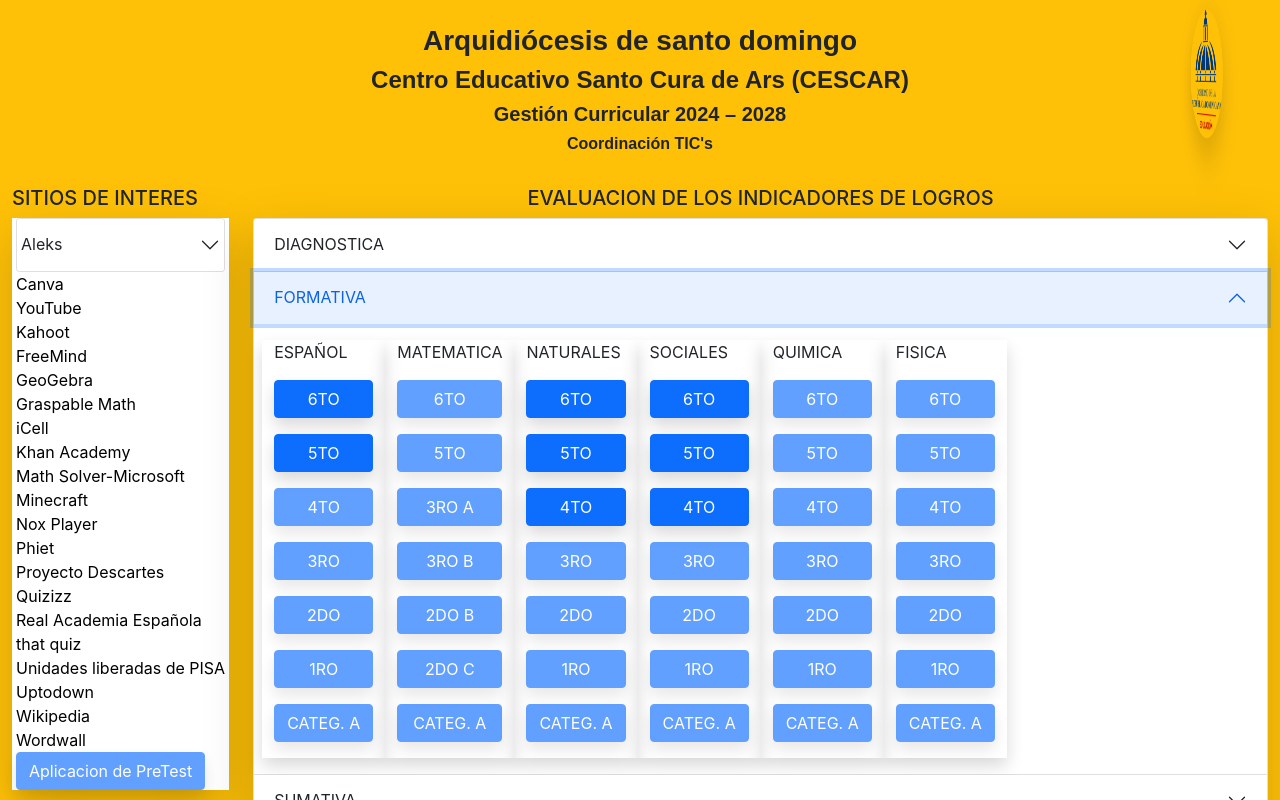
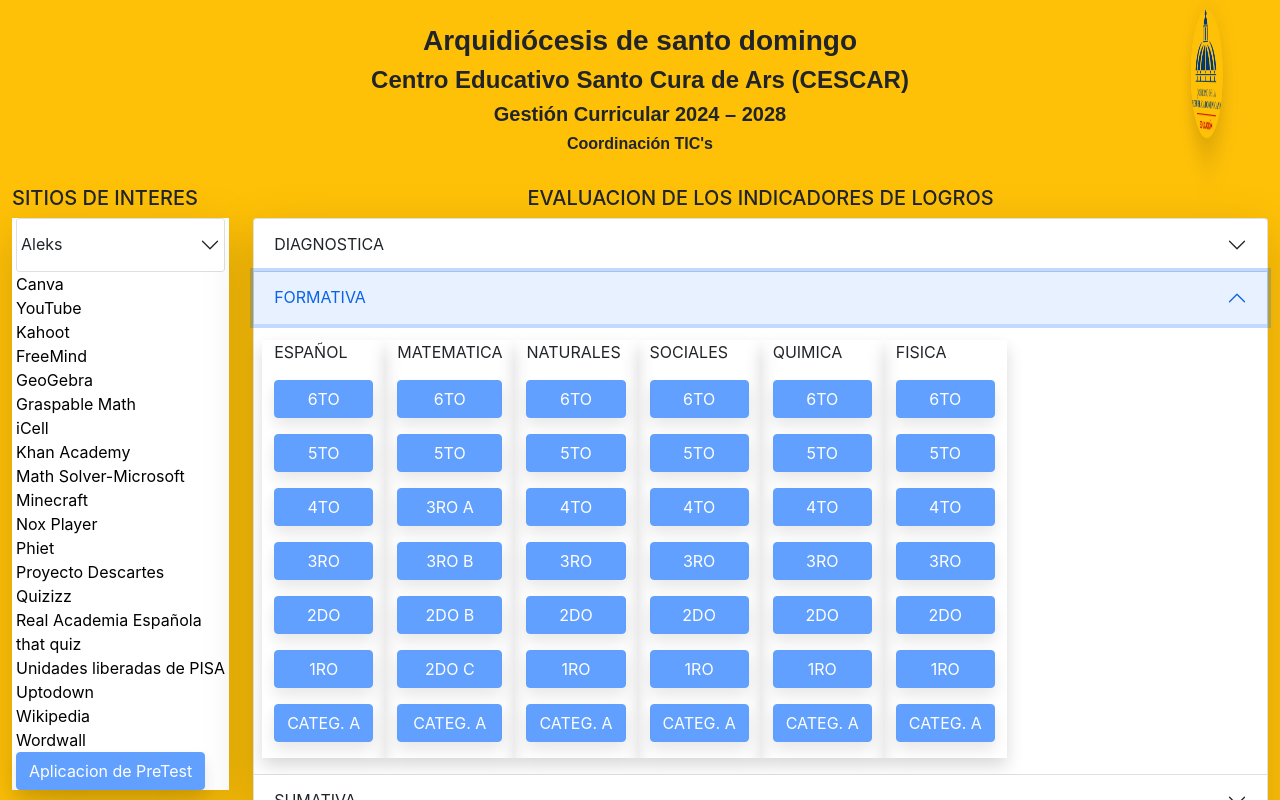
Before and after one commit to cescarsoporte/web, a React (Create React App) app: page / in a window 1280 px wide. Both pictures are taken after a click on the tab "FORMATIVA". Shown: the top 800 px of the page. Built offline with nearby package versions, Linux system fonts and the light colour scheme.

Commit message:
Disabled Formativa Secundaria items

```diff
--- a/src/components/FormativaSec.js
+++ b/src/components/FormativaSec.js
@@ -6,8 +6,8 @@ const FormativaSec = () => {
                   <div className="col-1 col-sm-2 secundaria shadow w-auto">
                         <p>ESPAÑOL</p>
                         <ul className="list-unstyled">
-                            <li><a className="btn btn-primary shadow w-100" href="https://forms.gle/GpPJ3uyMJZCWsyRB7" target="_blank" title="EDUCACION FORMATIVA DE LENGUA ESPAÑOLA CENTRO EDUCATIVO SANTO CURA DE ARS">6TO</a></li><p />
-                            <li><a className="btn btn-primary shadow w-100" href="https://forms.gle/kKgGDeDoFWQW6T7F9" target="_blank" title="EDUCACION FORMATIVA DE LENGUA ESPAÑOLA CENTRO EDUCATIVO SANTO CURA DE ARS">5TO</a></li><p />
+                            <li><a className="btn btn-primary disabled shadow w-100" href="https://forms.gle/GpPJ3uyMJZCWsyRB7" target="_blank" title="EDUCACION FORMATIVA DE LENGUA ESPAÑOLA CENTRO EDUCATIVO SANTO CURA DE ARS">6TO</a></li><p />
+                            <li><a className="btn btn-primary disabled shadow w-100" href="https://forms.gle/kKgGDeDoFWQW6T7F9" target="_blank" title="EDUCACION FORMATIVA DE LENGUA ESPAÑOLA CENTRO EDUCATIVO SANTO CURA DE ARS">5TO</a></li><p />
                             <li><a className="btn btn-primary disabled shadow w-100" href="#" target="_blank" title="EDUCACION FORMATIVA DE LENGUA ESPAÑOLA CENTRO EDUCATIVO SANTO CURA DE ARS">4TO</a></li><p />
                             <li><a className="btn btn-primary disabled shadow w-100" href="#" target="_blank" title="EDUCACION FORMATIVA DE LENGUA ESPAÑOLA CENTRO EDUCATIVO SANTO CURA DE ARS">3RO</a></li><p />
                             <li><a className="btn btn-primary disabled shadow w-100" href="#" target="_blank" title="EDUCACION FORMATIVA DE LENGUA ESPAÑOLA CENTRO EDUCATIVO SANTO CURA DE ARS">2DO</a></li><p />
@@ -30,9 +30,9 @@ const FormativaSec = () => {
                     <div className="col-1 col-sm-2 secundaria shadow w-auto">
                         <p>NATURALES</p>
                         <ul className="list-unstyled">
-                            <li><a className="btn btn-primary shadow w-100" href="https://forms.gle/wyxcbNr1DPZWLUov9" target="_blank" title="EDUCACION FORMATIVA DE CIENCIAS NATURALES-CENTRO EDUCATIVO SANTO CURA DE ARS">6TO</a></li><p />
-                            <li><a className="btn btn-primary shadow w-100" href="https://forms.gle/M5A5qZXdwPQbXSfu9" target="_blank" title="EDUCACION FORMATIVA DE CIENCIAS NATURALES-CENTRO EDUCATIVO SANTO CURA DE ARS">5TO</a></li><p />
-                            <li><a className="btn btn-primary shadow w-100" href="https://forms.gle/ah2n7vBhp1schfXf8" target="_blank" title="EDUCACION FORMATIVA DE CIENCIAS NATURALES-CENTRO EDUCATIVO SANTO CURA DE ARS">4TO</a></li><p />
+                            <li><a className="btn btn-primary disabled shadow w-100" href="https://forms.gle/wyxcbNr1DPZWLUov9" target="_blank" title="EDUCACION FORMATIVA DE CIENCIAS NATURALES-CENTRO EDUCATIVO SANTO CURA DE ARS">6TO</a></li><p />
+                            <li><a className="btn btn-primary disabled shadow w-100" href="https://forms.gle/M5A5qZXdwPQbXSfu9" target="_blank" title="EDUCACION FORMATIVA DE CIENCIAS NATURALES-CENTRO EDUCATIVO SANTO CURA DE ARS">5TO</a></li><p />
+                            <li><a className="btn btn-primary disabled shadow w-100" href="https://forms.gle/ah2n7vBhp1schfXf8" target="_blank" title="EDUCACION FORMATIVA DE CIENCIAS NATURALES-CENTRO EDUCATIVO SANTO CURA DE ARS">4TO</a></li><p />
                             <li><a className="btn btn-primary disabled shadow w-100" href="#" target="_blank" title="EDUCACION FORMATIVA DE CIENCIAS NATURALES-CENTRO EDUCATIVO SANTO CURA DE ARS">3RO</a></li><p />
                             <li><a className="btn btn-primary disabled shadow w-100" href="#" target="_blank" title="EDUCACION FORMATIVA DE CIENCIAS NATURALES-CENTRO EDUCATIVO SANTO CURA DE ARS">2DO</a></li><p />
                             <li><a className="btn btn-primary disabled shadow w-100" href="#" target="_blank" title="EDUCACION FORMATIVA DE CIENCIAS NATURALES-CENTRO EDUCATIVO SANTO CURA DE ARS">1RO</a></li><p />
@@ -42,9 +42,9 @@ const FormativaSec = () => {
                     <div className="col-1 col-sm-2 secundaria shadow w-auto">
                         <p>SOCIALES</p>
                         <ul className="list-unstyled">
-                            <li><a className="btn btn-primary shadow w-100" href="https://forms.gle/K76UGp941SoWQz6o9" target="_blank" title="EDUCACION FORMATIVA DE CIENCIAS SOCIALES-CENTRO EDUCATIVO SANTO CURA DE ARS">6TO</a></li><p />
-                            <li><a className="btn btn-primary shadow w-100" href="https://forms.gle/ERLpCkPXkWkHtmmS6" target="_blank" title="EDUCACION FORMATIVA DE CIENCIAS SOCIALES-CENTRO EDUCATIVO SANTO CURA DE ARS">5TO</a></li><p />
-                            <li><a className="btn btn-primary shadow w-100" href="https://forms.gle/ovzDJnMo5LCvLdgL7" target="_blank" title="EDUCACION FORMATIVA DE CIENCIAS SOCIALES-CENTRO EDUCATIVO SANTO CURA DE ARS">4TO</a></li><p />
+                            <li><a className="btn btn-primary disabled shadow w-100" href="https://forms.gle/K76UGp941SoWQz6o9" target="_blank" title="EDUCACION FORMATIVA DE CIENCIAS SOCIALES-CENTRO EDUCATIVO SANTO CURA DE ARS">6TO</a></li><p />
+                            <li><a className="btn btn-primary disabled shadow w-100" href="https://forms.gle/ERLpCkPXkWkHtmmS6" target="_blank" title="EDUCACION FORMATIVA DE CIENCIAS SOCIALES-CENTRO EDUCATIVO SANTO CURA DE ARS">5TO</a></li><p />
+                            <li><a className="btn btn-primary disabled shadow w-100" href="https://forms.gle/ovzDJnMo5LCvLdgL7" target="_blank" title="EDUCACION FORMATIVA DE CIENCIAS SOCIALES-CENTRO EDUCATIVO SANTO CURA DE ARS">4TO</a></li><p />
                             <li><a className="btn btn-primary disabled shadow w-100" href="#" target="_blank" title="EDUCACION FORMATIVA DE CIENCIAS SOCIALES-CENTRO EDUCATIVO SANTO CURA DE ARS">3RO</a></li><p />
                             <li><a className="btn btn-primary disabled shadow w-100" href="#" target="_blank" title="EDUCACION FORMATIVA DE CIENCIAS SOCIALES-CENTRO EDUCATIVO SANTO CURA DE ARS">2DO</a></li><p />
                             <li><a className="btn btn-primary disabled shadow w-100" href="#" target="_blank" title="EDUCACION FORMATIVA DE CIENCIAS SOCIALES-CENTRO EDUCATIVO SANTO CURA DE ARS">1RO</a></li><p />
```
